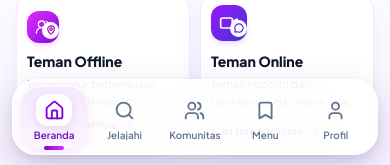
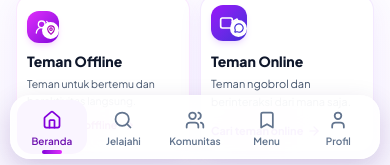
Before and after one commit to yukusocialindonesia-cpu/YUKU-SOCIAL-PRODUCTION, a React (Vite) app: page / in a window 390 px wide. Shown: the part 679-844 px from the top of the page. Built offline with nearby package versions, Linux system fonts and the light colour scheme; no server answers; the database is empty.

Commit message:
Make mobile bottom navigation more compact

```diff
--- a/src/layouts/MobileBottomNav.tsx
+++ b/src/layouts/MobileBottomNav.tsx
@@ -15,14 +15,11 @@ type NavEntry = {
   onPress: () => void;
 };
 
-/**
- * Navigasi floating khusus HP.
- * Tujuan menu dan hak akses tetap mengikuti role yang sudah ada.
- */
+/** Navigasi HP ringkas; route dan hak akses tetap mengikuti role yang ada. */
 export const MobileBottomNav: React.FC<MobileBottomNavProps> = ({ currentPath, onNavigate }) => {
   const { user, role, isAuthLoading } = useAuth();
   const loggedIn = Boolean(user);
-  const icon = 'w-[21px] h-[21px]';
+  const icon = 'w-5 h-5';
   const ordersRoute: AppRoute | null =
     role === 'admin' ? '/admin' : role === 'talent' ? '/dashboard-talent' : role === 'customer' ? '/riwayat-booking' : null;
 
@@ -31,16 +28,10 @@ export const MobileBottomNav: React.FC<MobileBottomNavProps> = ({ currentPath, o
       onNavigate('/login');
       return;
     }
-    if (role === 'admin') {
-      onNavigate('/admin');
-    } else if (role === 'talent') {
-      onNavigate('/dashboard-talent');
-    } else if (role === 'customer') {
-      onNavigate('/profil-saya');
-    } else {
-      // Sesi aktif tetapi role belum diketahui: jangan menganggap akun sebagai Customer.
-      window.dispatchEvent(new CustomEvent('yuku:open-menu'));
-    }
+    if (role === 'admin') onNavigate('/admin');
+    else if (role === 'talent') onNavigate('/dashboard-talent');
+    else if (role === 'customer') onNavigate('/profil-saya');
+    else window.dispatchEvent(new CustomEvent('yuku:open-menu'));
   };
 
   const items: NavEntry[] = [
@@ -52,37 +43,28 @@ export const MobileBottomNav: React.FC<MobileBottomNavProps> = ({ currentPath, o
       route: ordersRoute,
       icon: <Bookmark className={icon} strokeWidth={2.1} />,
       onPress: () => {
-        if (!loggedIn) {
-          onNavigate('/login');
-        } else if (ordersRoute) {
-          onNavigate(ordersRoute);
-        } else {
-          window.dispatchEvent(new CustomEvent('yuku:open-menu'));
-        }
+        if (!loggedIn) onNavigate('/login');
+        else if (ordersRoute) onNavigate(ordersRoute);
+        else window.dispatchEvent(new CustomEvent('yuku:open-menu'));
       },
     },
     { label: 'Profil', route: null, icon: <User className={icon} strokeWidth={2.1} />, onPress: openProfile },
   ];
 
   const navShell =
-    'md:hidden fixed inset-x-0 bottom-[calc(env(safe-area-inset-bottom)+10px)] z-40 mx-auto w-[calc(100%-24px)] max-w-[520px] rounded-[24px] border border-white/80 bg-white/85 px-2 py-1.5 shadow-[0_14px_38px_rgba(48,15,92,0.18),0_3px_10px_rgba(48,15,92,0.08)] backdrop-blur-2xl';
+    'md:hidden fixed inset-x-0 bottom-[calc(env(safe-area-inset-bottom)+6px)] z-40 mx-auto w-[calc(100%-20px)] max-w-[520px] rounded-[20px] border border-white/85 bg-white/90 px-1.5 py-1 shadow-[0_10px_28px_rgba(48,15,92,0.16)] backdrop-blur-2xl';
 
   if (isAuthLoading) {
-    return (
-      <nav aria-hidden="true" className={navShell}>
-        <div className="grid min-h-[62px] grid-cols-5" />
-      </nav>
-    );
+    return <nav aria-hidden="true" className={navShell}><div className="grid h-[54px] grid-cols-5" /></nav>;
   }
 
   return (
     <nav aria-label="Menu utama HP" className={navShell}>
-      <ul className="grid grid-cols-5 gap-1">
+      <ul className="grid grid-cols-5 gap-0.5">
         {items.map((item) => {
           const active =
             item.route !== null &&
-            (currentPath === item.route ||
-              (item.route !== '/' && currentPath.startsWith(item.route)));
+            (currentPath === item.route || (item.route !== '/' && currentPath.startsWith(item.route)));
 
           return (
             <li key={item.label} className="min-w-0">
@@ -90,23 +72,15 @@ export const MobileBottomNav: React.FC<MobileBottomNavProps> = ({ currentPath, o
                 type="button"
                 onClick={item.onPress}
                 aria-current={active ? 'page' : undefined}
-                className={`group relative flex min-h-[62px] w-full flex-col items-center justify-center gap-1 rounded-[18px] px-1 py-2 text-[10px] font-semibold transition-all duration-200 active:scale-95 ${
-                  active
-                    ? 'bg-gradient-to-b from-purple-100/95 to-fuchsia-50 text-purple-800 shadow-[inset_0_1px_0_rgba(255,255,255,0.95),0_3px_10px_rgba(109,40,217,0.10)]'
-                    : 'text-slate-500 hover:bg-purple-50/70 hover:text-purple-700'
+                className={`group relative flex h-[54px] w-full flex-col items-center justify-center gap-1 rounded-[15px] px-0.5 text-[10px] font-semibold transition-colors active:scale-95 ${
+                  active ? 'bg-purple-50 text-purple-800' : 'text-slate-500 hover:bg-purple-50/70 hover:text-purple-700'
                 }`}
               >
-                <span className={`flex h-8 w-9 items-center justify-center rounded-xl transition-all duration-200 ${
-                  active
-                    ? 'bg-white/90 text-purple-700 shadow-[0_3px_10px_rgba(76,29,149,0.12)]'
-                    : 'text-slate-500 group-hover:text-purple-700'
-                }`}>
+                <span className={`flex h-6 items-center justify-center ${active ? 'text-purple-700' : 'text-slate-500 group-hover:text-purple-700'}`}>
                   {item.icon}
                 </span>
                 <span className="max-w-full truncate leading-none">{item.label}</span>
-                {active && (
-                  <span className="absolute -bottom-0.5 left-1/2 h-1 w-5 -translate-x-1/2 rounded-full bg-gradient-to-r from-purple-700 to-fuchsia-500" />
-                )}
+                {active && <span className="absolute bottom-0 h-1 w-5 rounded-full bg-gradient-to-r from-purple-700 to-fuchsia-500" />}
               </button>
             </li>
           );
```
